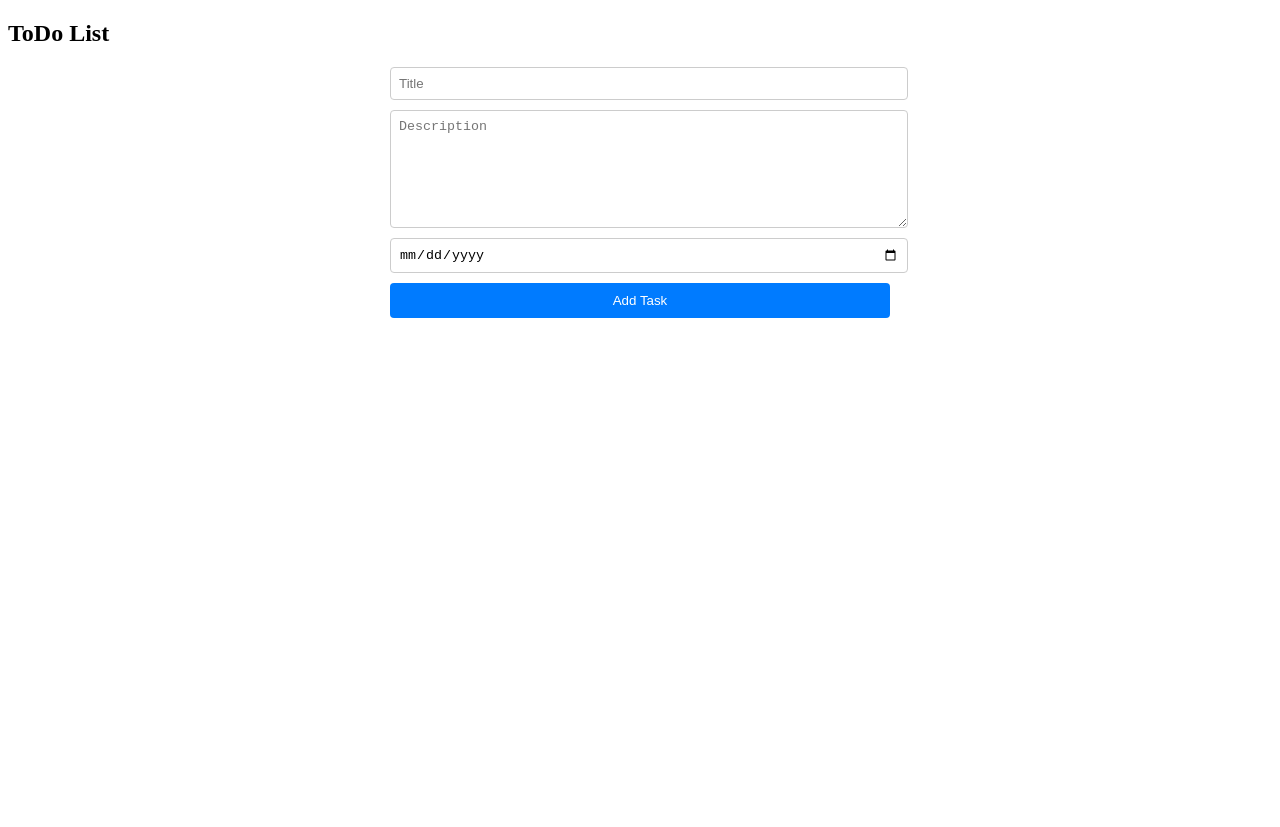
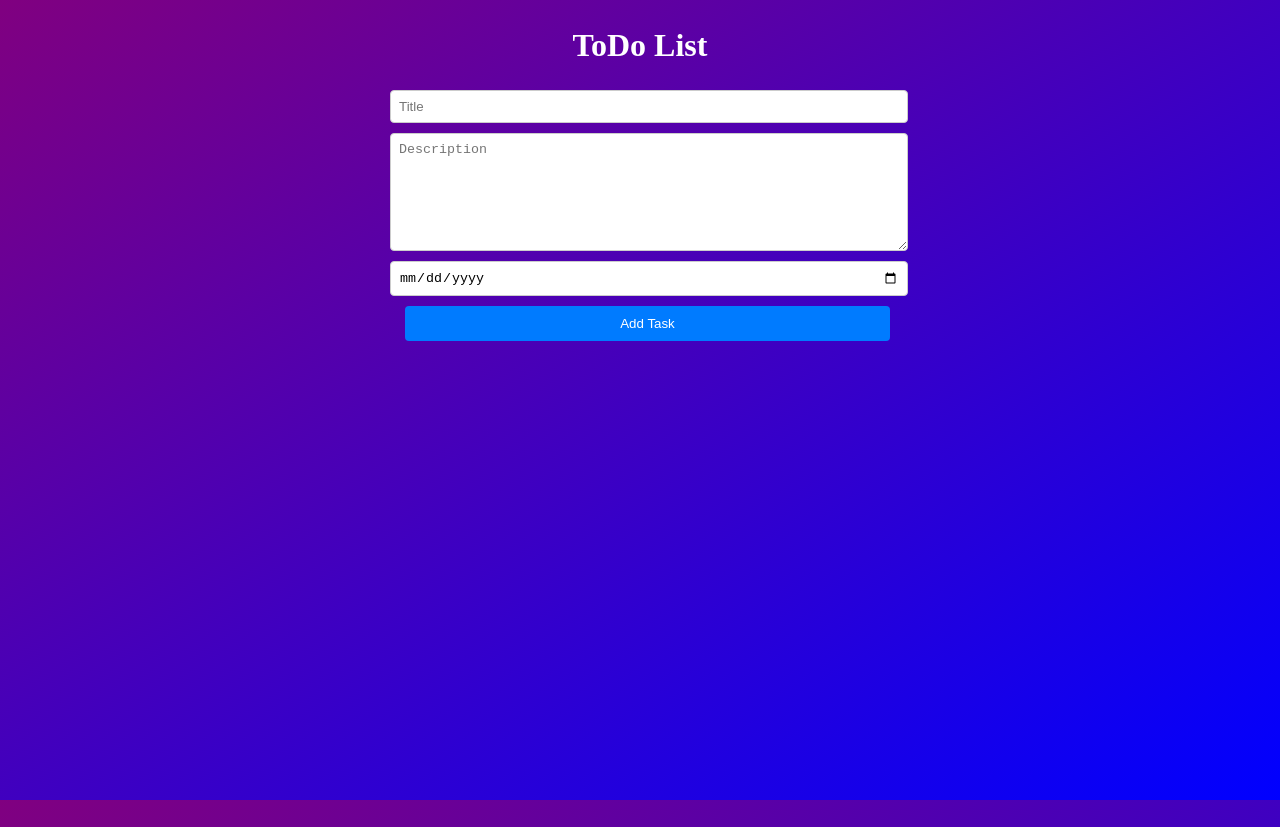
Before and after one commit to SoftwareSorcerer72/week-9-to-do-project-part-1, a React (Vite) app: page / in a window 1280 px wide. Before the commit the page ends 800 px from the top, so only its background shows below. Built offline with nearby package versions, Linux system fonts and the light colour scheme.

Commit message:
Added gradient background to css, changed to do list hi with style tag to be larger, centered and white, and added padding to task button for a more centered look

```diff
--- a/src/components/Form.css
+++ b/src/components/Form.css
@@ -1,8 +1,19 @@
+body {
+    background: linear-gradient(to bottom right, purple, blue);
+    background-attachment: fixed;
+    height: 100vh;
+    margin: 0;
+    background-repeat: no-repeat;
+    background-size: cover;
+  }
+
 .form-container {
     display: flex;
     flex-direction: column;
     max-width: 500px; /* Set the max width for the form */
     margin: 20px auto;
+
+
   }
 
   .form-input {
@@ -18,7 +29,8 @@
   }
 
   .form-button {
-    padding: 10px 20px;
+    padding: 10px 22px;
+    margin-left: 15px;
     background-color: #007bff;
     color: white;
     border: none;
--- a/src/components/Nav.tsx
+++ b/src/components/Nav.tsx
@@ -2,8 +2,8 @@
 
 const Nav = () => {
   return (
-    <nav>
-      <h1>ToDo List</h1>
+    <nav style={{ textAlign: 'center' }}>
+      <h1 style={{ color: 'white', fontSize: '2em' }}>ToDo List</h1>
     </nav>
   );
 };
--- a/src/components/ToDoCard.tsx
+++ b/src/components/ToDoCard.tsx
@@ -10,7 +10,7 @@ type ToDoCardProps = {
 
 const ToDoCard: React.FC<ToDoCardProps> = ({ todo, toggleCompletion }) => {
     return (
-      <div style={{ margin: '10px', padding: '10px', border: '1px solid #ccc', borderRadius: '5px' }}>
+      <div style={{ margin: '10px', padding: '10px', border: '1px solid #ccc', borderRadius: '5px',backgroundColor: 'white', boxShadow: '0 2px 4px rgba(0,0,0,0.1)' }}>
         <h3>{todo.title}</h3>
         <p>Description: {todo.description}</p>
         <p>Due Date: {todo.dueDate}</p>
```
